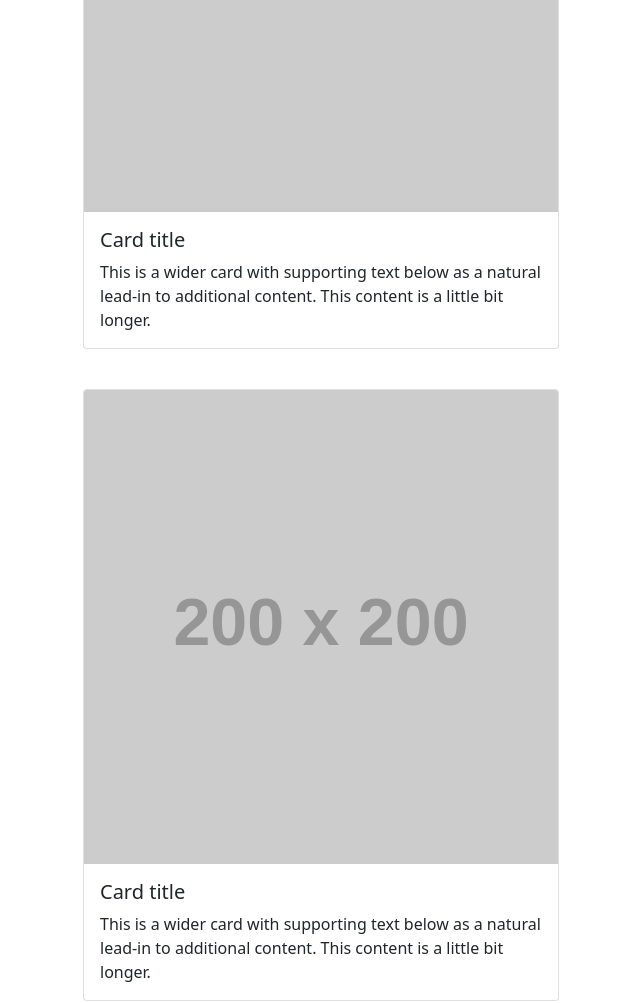
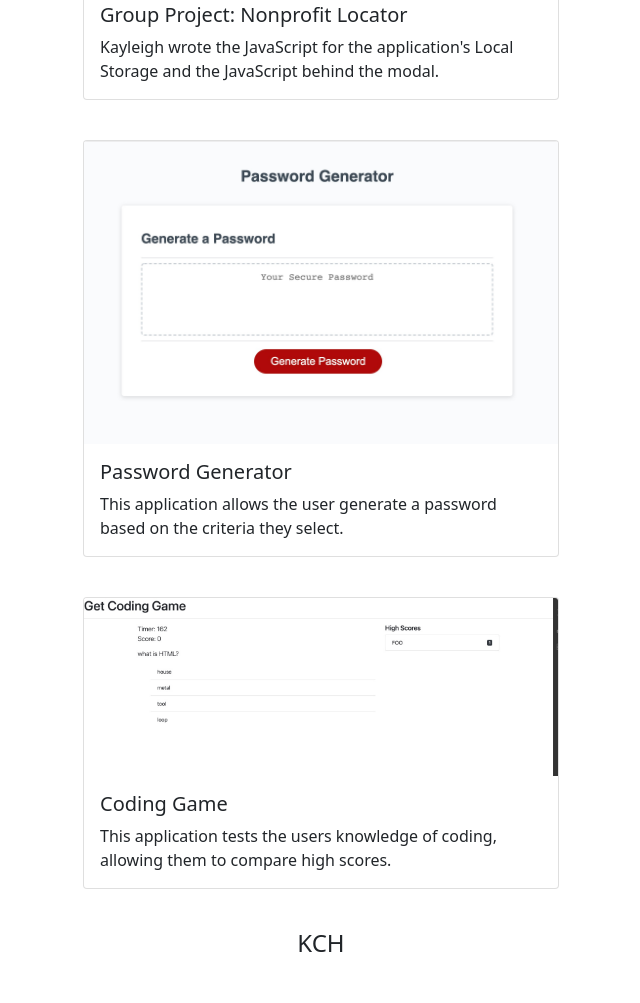
Before and after one commit to K-league/Homework2, a plain HTML site: page portfolio.html in a window 1280 px wide. Shown: the part 411-1414 px from the top of the page, without its empty margins (319-959 px from the left). After the commit the page ends 1376 px from the top, so only its background shows below. Drawn offline with nearby package versions, Linux system fonts and the light colour scheme; placeholder pictures from the web are drawn by us.

Commit message:
added images, added text to portfolio, added link to download resume

```diff
--- a/portfolio.html
+++ b/portfolio.html
@@ -41,73 +41,33 @@
     <div class="container">
         <!-- first card -->
         <div class="card mb-3">
-            <img src="http://placehold.it/200x200" class="card-img-top" alt="...">
+            <img src="NonprofitLocator.jpeg" class="card-img-top" alt="Screen shot of Nonprofit Locator App">
             <div class="card-body">
-                <h5 class="card-title">Card title</h5>
-                <p class="card-text">This is a wider card with supporting text below as a natural lead-in to additional
-                    content. This content is a little bit longer.</p>
+                <h5 class="card-title">Group Project: Nonprofit Locator</h5>
+                <p class="card-text">Kayleigh wrote the JavaScript for the application's Local Storage and the JavaScript behind the modal.</p>
                 <!-- <p class="card-text"><small class="text-muted">Last updated 3 mins ago</small></p> -->
             </div>
         </div>
         <br>
         <!-- second card -->
         <div class="card mb-3">
-            <img src="http://placehold.it/200x200" class="card-img-top" alt="...">
+            <img src="PasswordGenerator.jpeg" class="card-img-top" alt="Screen shot of Password Generator">
             <div class="card-body">
-                <h5 class="card-title">Card title</h5>
-                <p class="card-text">This is a wider card with supporting text below as a natural lead-in to additional
-                    content. This content is a little bit longer.</p>
+                <h5 class="card-title">Password Generator</h5>
+                <p class="card-text">This application allows the user generate a password based on the criteria they select.</p>
                 <!-- <p class="card-text"><small class="text-muted">Last updated 3 mins ago</small></p> -->
             </div>
         </div>
         <br>
         <!-- third card -->
         <div class="card mb-3">
-            <img src="http://placehold.it/200x200" class="card-img-top" alt="...">
+            <img src="NewCodingGame.jpeg" class="card-img-top" alt="Screen shot of Coding Game">
             <div class="card-body">
-                <h5 class="card-title">Card title</h5>
-                <p class="card-text">This is a wider card with supporting text below as a natural lead-in to additional
-                    content. This content is a little bit longer.</p>
+                <h5 class="card-title">Coding Game</h5>
+                <p class="card-text">This application tests the users knowledge of coding, allowing them to compare high scores.</p>
                 <!-- <p class="card-text"><small class="text-muted">Last updated 3 mins ago</small></p> -->
             </div>
         </div>
-        <br>
-        <!-- <div class="row">
-            <div class="col-lg-12">
-            </div>
-        </div>
-        <div class="row">
-            <div class="col-lg-3">
-                <img class="img img-thumbnail" src="http://placehold.it/200x200">
-            </div>
-            <div class="col-lg-9">
-            </div>
-        </div>
-        <br>
-        <div class="row">
-            <div class="col-lg-3">
-                <img class="img img-thumbnail" src="http://placehold.it/200x200">
-            </div>
-            <div class="col-lg-9">
-            </div>
-        </div>
-        <br>
-        <div class="row">
-            <div class="col-lg-3">
-                <img class="img img-thumbnail" src="http://placehold.it/200x200">
-            </div>
-            <div class="col-lg-9">
-            </div>
-        </div>
-        <br>
-        <div class="row">
-            <div class="col-lg-3">
-                <img class="img img-thumbnail" src="http://placehold.it/200x200">
-            </div>
-            <div class="col-lg-9">
-            </div>
-        </div> -->
-        <br>
         <br>
         <footer>
             <h4>KCH</h4>
```
Also changed, not shown: index.html (+5 -2 lines), NewCodingGame.jpeg (added), NonprofitLocator.jpeg (added), PasswordGenerator.jpeg (added), 3 other files.
